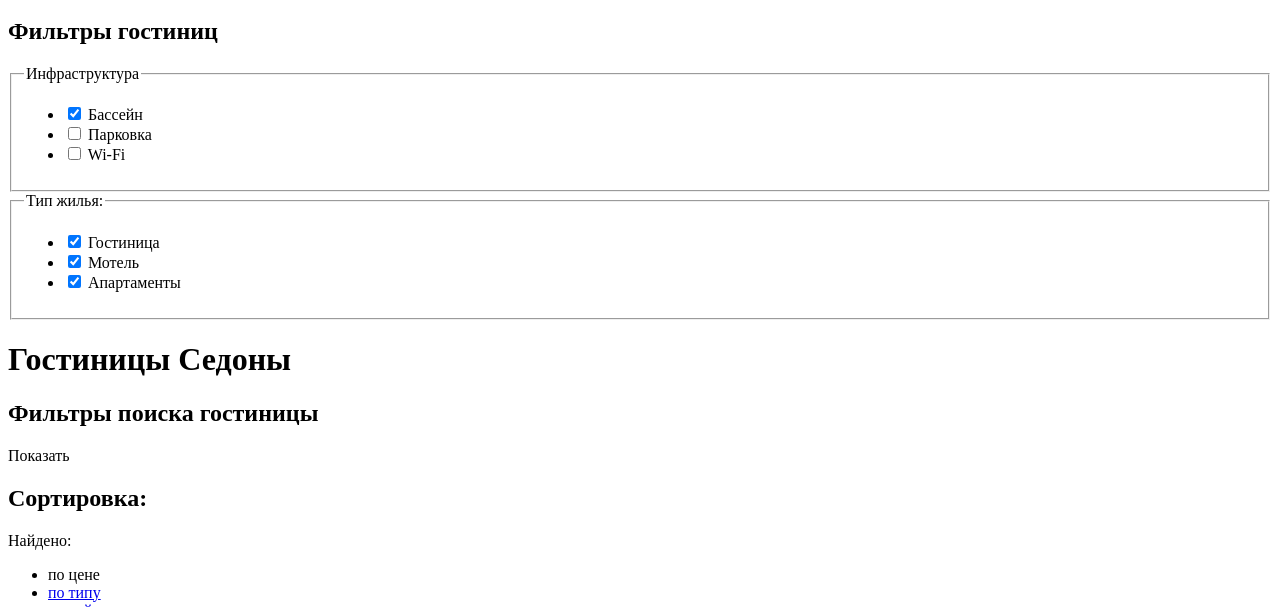
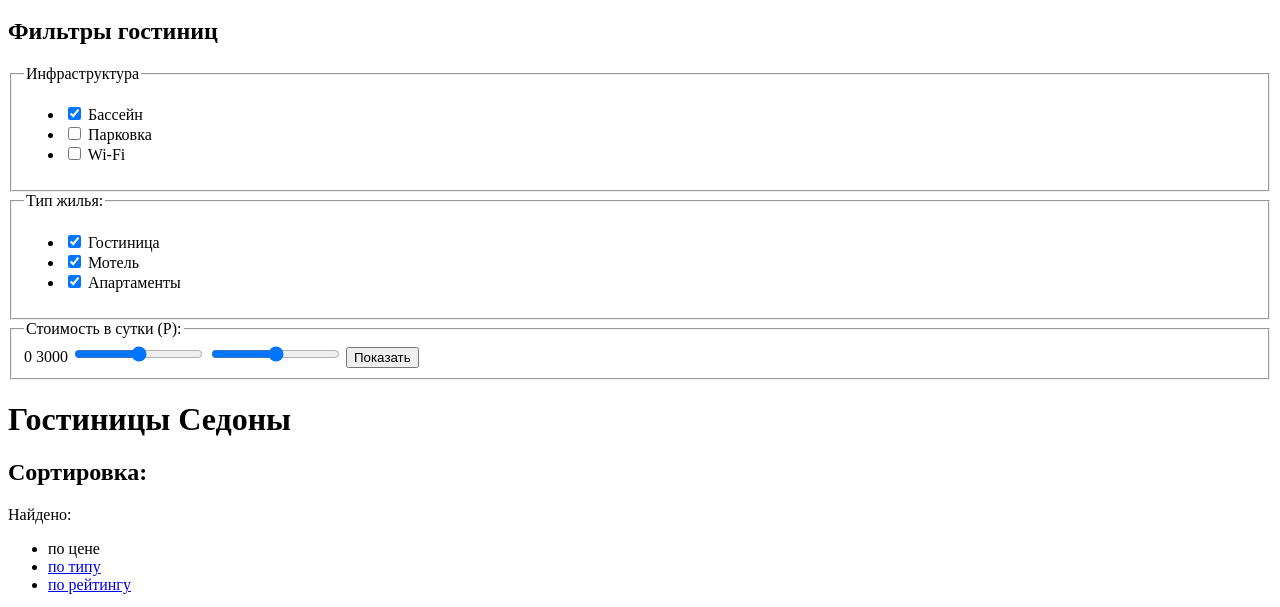
Before and after one commit to kseniasubbotina/823515-sedona, a plain HTML site: page hotels.html in a window 1280 px wide. Shown: the part 174-781 px from the top of the page. Drawn offline with Linux system fonts and the light colour scheme.

Commit message:
добавлена третья группа фильтров

```diff
--- a/hotels.html
+++ b/hotels.html
@@ -78,28 +78,32 @@
         </lable>
       </li>
      </ul>
+     </fieldset>
+<!--ползунок стоимости-->
+     <fieldset>
+       <legend> Стоимость в сутки (Р):</legend>
+       <output name="min-output">0</output>
+       <output name="max-output">3000</output>
+       <input type="range" id="min-input" min="0" max="3000" step="1">
+       <input type="range" id="max-input" min="0" max="3000" step="1">
 
+       <button type="submit" name="show">Показать</button>
+     </fieldset>
 
-     </fieldset>
  </form>
 </section>
-
+<!--Главное содержимое страницы-->
    <main class="container">
     <h1 class="visually-hidden">Гостиницы Седоны</h1>
-<!--раздел с фильтрами-->
-      <section class="filters">
-        <h2 class="visually-hidden">Фильтры поиска гостиницы</h2>
-        <span class="button filters-button">Показать</span>
-          <!--здесь будут формы-->
-      </section>
+
 <!--раздел сортировки-->
     <section class="sorting">
         <h2>Сортировка:</h2>
         <p>Найдено:</p>
         <ul class="breadcrambs">
           <li class="breadcrambs-selected">по цене</li>
-          <li><a href="#">по типу</a></li>
-          <li><a href="#">по рейтингу</a></li>
+          <li><a href="#" aria-label="Отсортировать по типу гостиницы">по типу</a></li>
+          <li><a href="#" aria-label="отсортировать по рейтингу гостиницы">по рейтингу</a></li>
         </ul>
       </section>
 <!--перечень гостиниц-->
```
